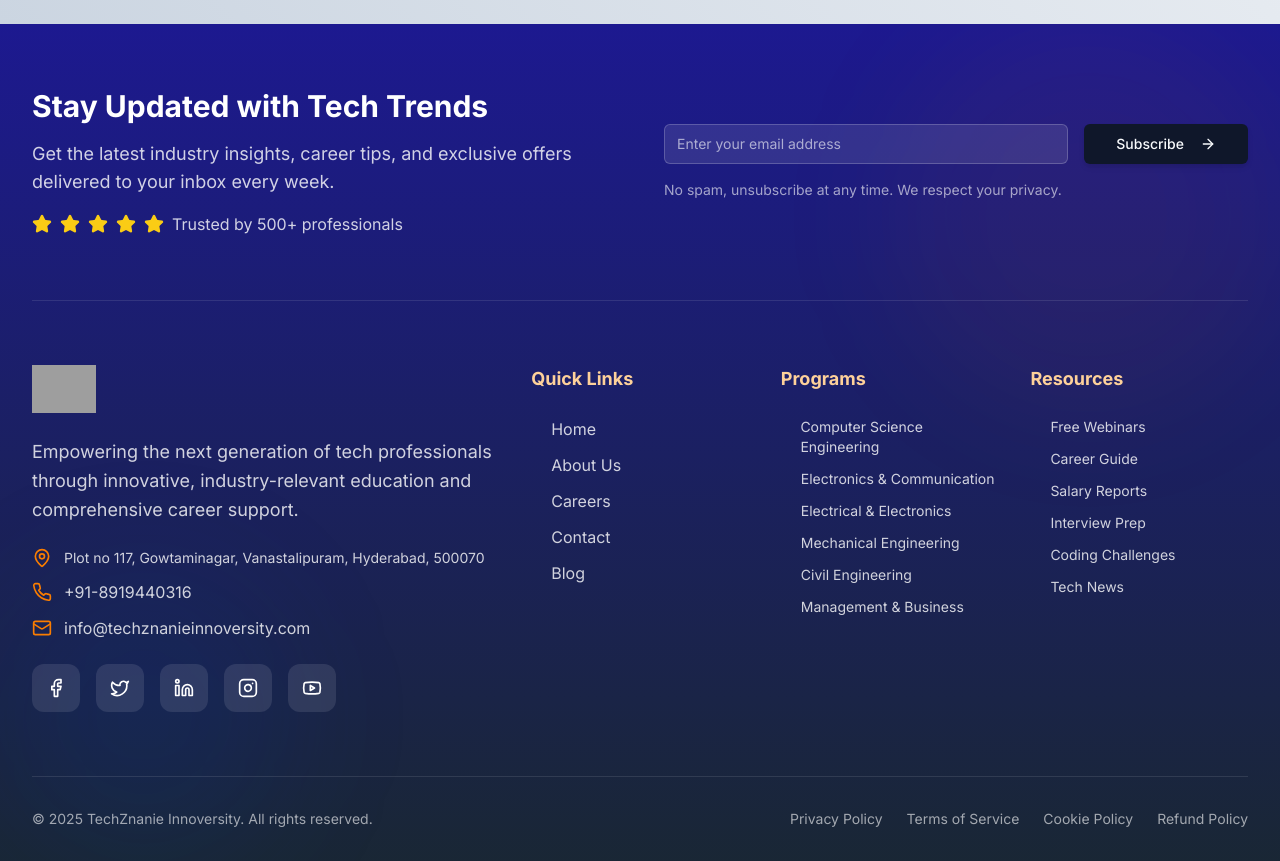
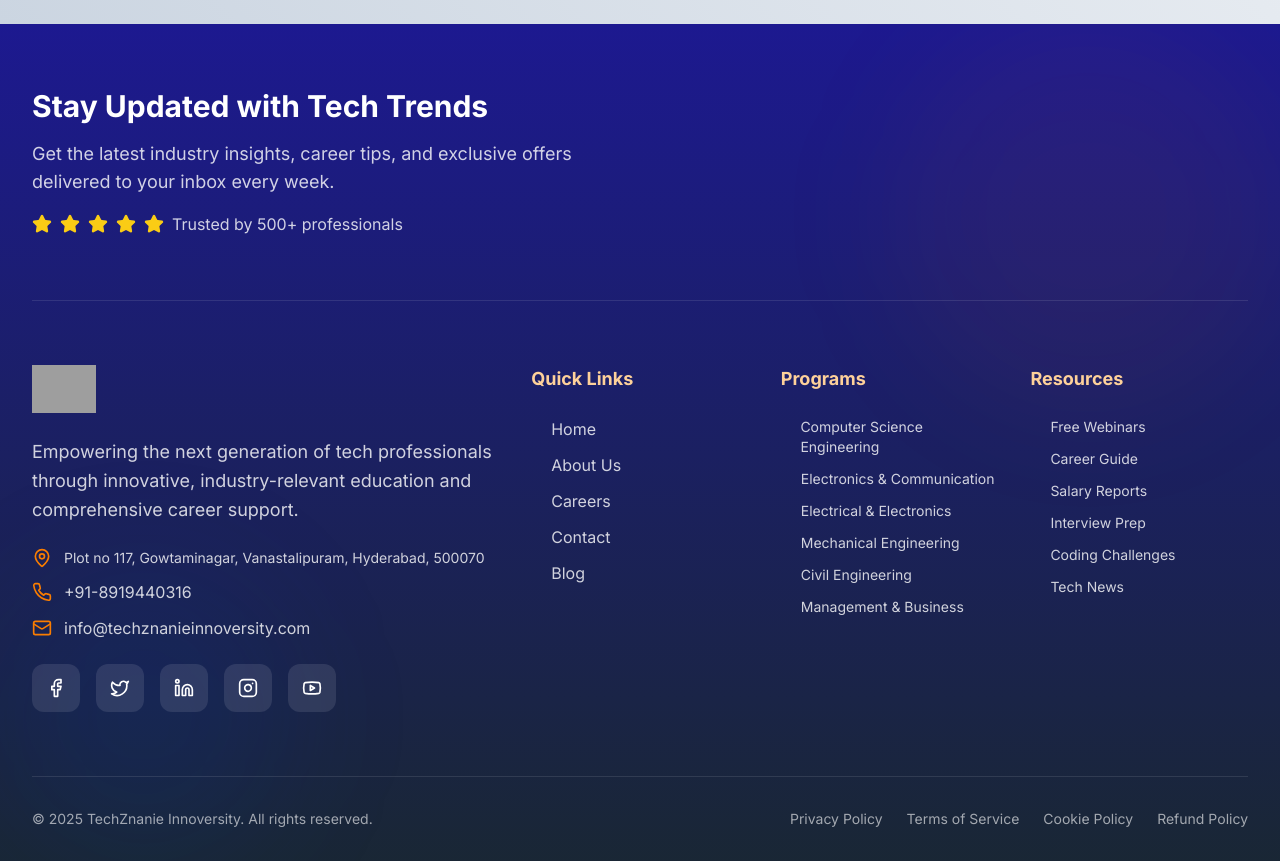
Before and after one commit to Sedawk-Dynamics/TechZnanie, a Next.js app: page / in a window 1280 px wide. Shown: the part 4100-4961 px from the top of the page. Built offline with nearby package versions, Linux system fonts and the light colour scheme; grey boxes are pictures that could not be loaded.

Commit message:
Updated Sedawk Dynamics code with new changes

```diff
--- a/components/footer.tsx
+++ b/components/footer.tsx
@@ -71,20 +71,8 @@ export default function Footer() {
                 <span className="text-white/80 ml-2">Trusted by 500+ professionals</span>
               </div>
             </div>
-            <div className="space-y-4">
-              <div className="flex flex-col sm:flex-row gap-4">
-                <Input
-                  type="email"
-                  placeholder="Enter your email address"
-                  className="flex-1 bg-white/10 border-white/20 text-white placeholder:text-white/60 focus:border-tz-bright-orange"
-                />
-                <Button className="btn-primary px-8">
-                  Subscribe
-                  <ArrowRight className="ml-2 w-4 h-4" />
-                </Button>
-              </div>
-              <p className="text-sm text-white/60">No spam, unsubscribe at any time. We respect your privacy.</p>
-            </div>
+
+
           </div>
         </motion.div>
 
```
